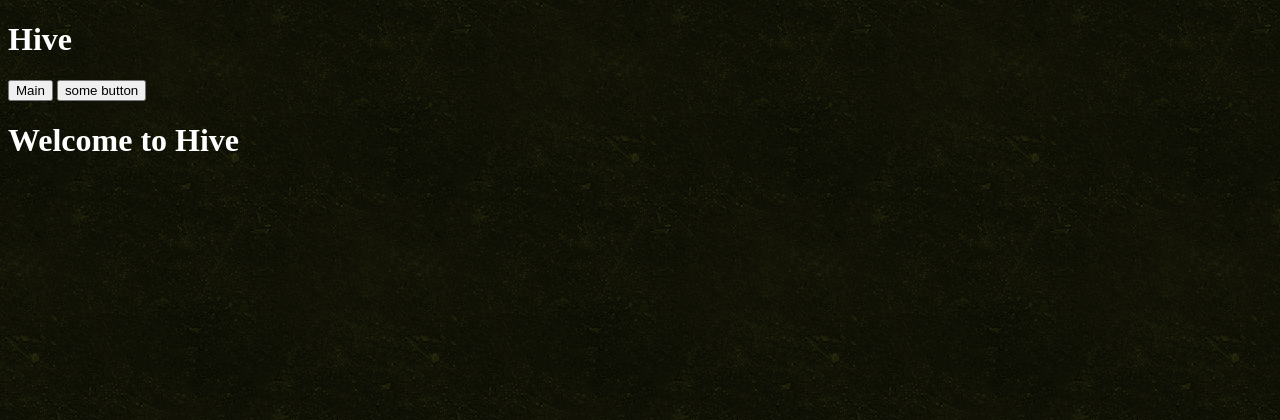
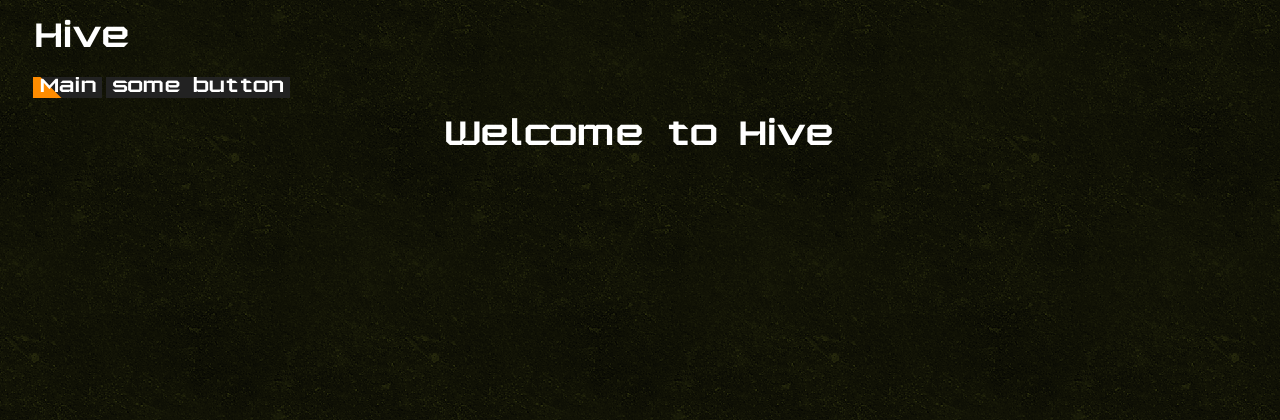
Before and after one commit to KypoHeko/hive-repo, a Django app: page /main/ in a window 1280 px wide. Shown: the top 420 px of the page. Run offline with Django 3.2, Linux system fonts and the light colour scheme.

Commit message:
Modified html, css

```diff
--- a/honey/static/style.css
+++ b/honey/static/style.css
@@ -1,11 +1,69 @@
+@font-face {
+    font-family: 'Deus Ex';
+    src: url('deusex.otf')
+}
+
 body{
     background: url('img/background.png');
 }
 
-h1{
+h1, h2{
     color: white;
+    font-family: 'Deus ex';
 }
 
-h2{
-    color: white;
+.temp{
+    text-align: center;
 }
+
+.header{
+    margin-left: 25px;
+}
+
+.main-page{
+    position: absolute;
+    top: 50%;
+    margin-left: 50px;
+}
+
+.btn-hvr{
+    border: none;
+
+    text-align: center;
+    cursor: pointer;
+
+
+    overflow: hidden;
+    position: relative;
+    color: #fff;
+    font-weight: 700;
+    font-size: 18px;
+    background-color: #222;
+
+
+    font-family: 'Deus Ex';
+}
+
+.btn-hvr span{
+    position: relative;
+    z-index: 1;
+}
+
+.btn-hvr:after{
+    content: "";
+    position: absolute;
+    left: 10%;
+    top: 0%;
+    height: 490%;
+    width: 140%;
+    background: darkorange;
+    -webkit-transition: all .25s ease-in-out;
+    transition: all .25s ease-in-out;
+    -webkit-transform: translateX(-98%) translateY(-25%) rotate(45deg);
+    transform: translateX(-98%) translateY(-25%) rotate(45deg);
+}
+
+.btn-hvr:hover:after {
+    -webkit-transform: translateX(-9%) translateY(-25%) rotate(45deg);
+    transform: translateX(-9%) translateY(-25%) rotate(45deg);
+}
--- a/honey/templates/layout.html
+++ b/honey/templates/layout.html
@@ -13,9 +13,12 @@
 
 </head>
 <body>
-    <h1>Hive</h1>
-    <a href="/main"><button>Main</button></a>
-    <a href="#"><button>some button</button></a>
+    <div class="header">
+        <h1>Hive</h1>
+        <a href="/main"><button class="btn-hvr"><span>Main</span></button></a>
+        <a href="/id37"><button class="btn-hvr"><span>some button</span></button></a>
+    </div>
+
 
     {% block content %}
     {% endblock %}
--- a/honey/templates/main.html
+++ b/honey/templates/main.html
@@ -4,8 +4,6 @@
 
 {% block content %}
 
-    <h1>Welcome to Hive</h1>
-
-
+    <div class="temp"><h1>Welcome to Hive</h1></div>
 
 {% endblock %}
```
Also changed, not shown: honey/templates/index.html (+20 -2 lines), honey/static/deusex.otf (added).
